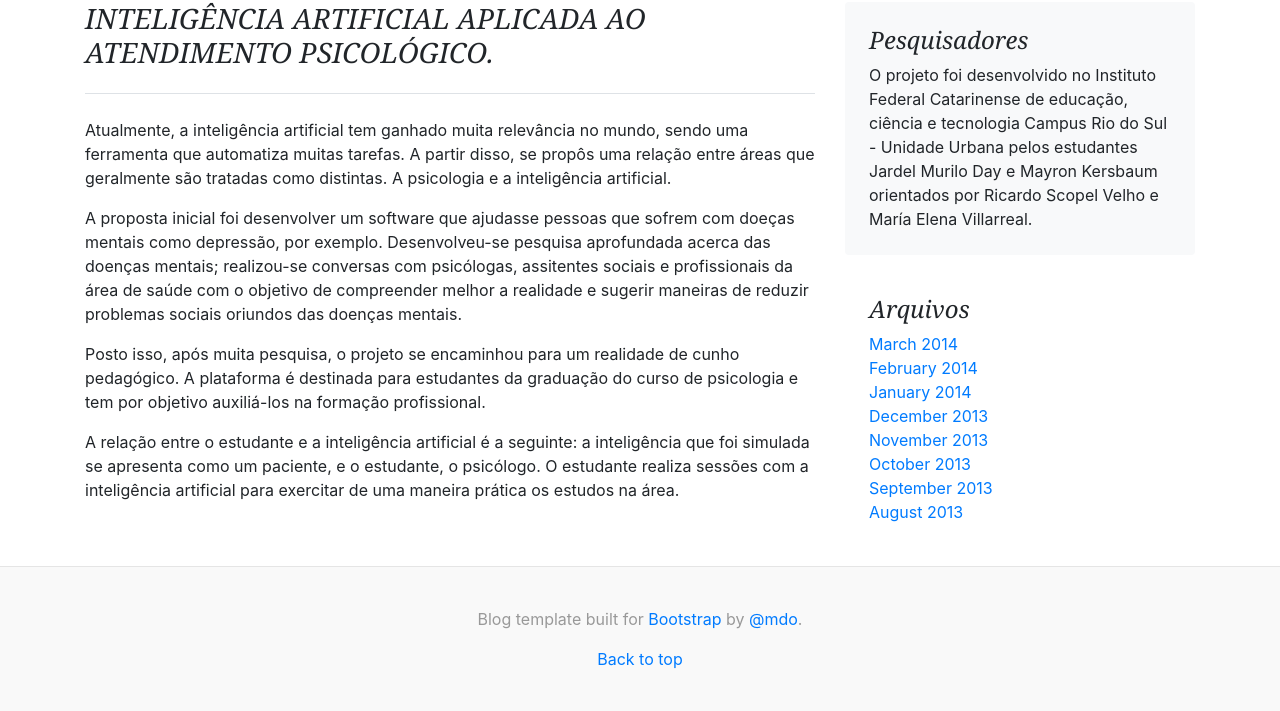
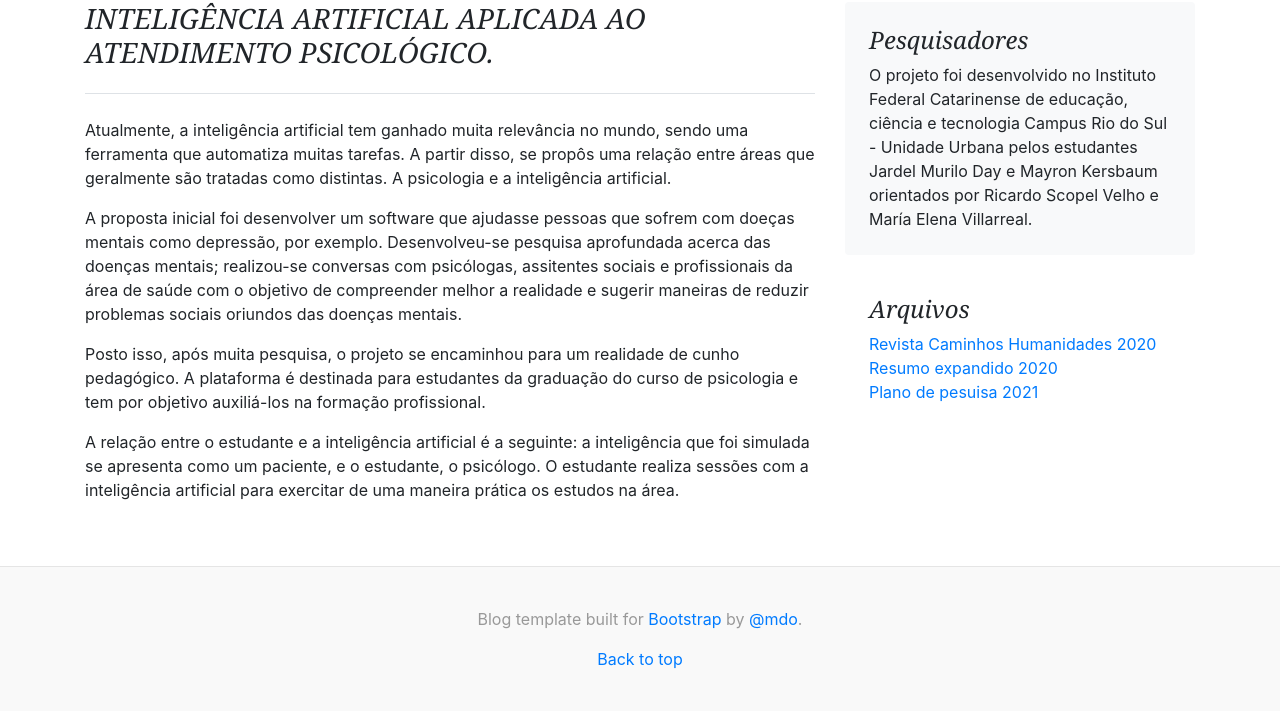
Before and after one commit to MayronKer/TCC, a Flask app: page /sobre.html in a window 1280 px wide. Shown: the part 766-1477 px from the top of the page. Run offline with Flask 2, Linux system fonts and the light colour scheme; some libraries are stand-ins or nearby versions.

Commit message:
->arquivos em sobre.html

```diff
--- a/templates/sobre.html
+++ b/templates/sobre.html
@@ -95,14 +95,9 @@
       <div class="p-4">
         <h4 class="font-italic">Arquivos</h4>
         <ol class="list-unstyled mb-0">
-          <li><a href="#">March 2014</a></li>
-          <li><a href="#">February 2014</a></li>
-          <li><a href="#">January 2014</a></li>
-          <li><a href="#">December 2013</a></li>
-          <li><a href="#">November 2013</a></li>
-          <li><a href="#">October 2013</a></li>
-          <li><a href="#">September 2013</a></li>
-          <li><a href="#">August 2013</a></li>
+          <li><a href="https://drive.google.com/file/d/1cqeWhASE_UJaEGHhwfntNetWUN_EyRKa/view">Revista Caminhos Humanidades 2020</a></li>
+          <li><a href="https://drive.google.com/file/d/1sRrUmKG0f-tFwWTiKmVrJecXFHBZf_0g/view">Resumo expandido 2020</a></li>
+          <li><a href="https://drive.google.com/file/d/1_gXoSfiAWSGraHj0th-KaiEhpi-C4aAa/view">Plano de pesuisa 2021</a></li>
         </ol>
       </div>
     </aside><!-- /.blog-sidebar -->
```
